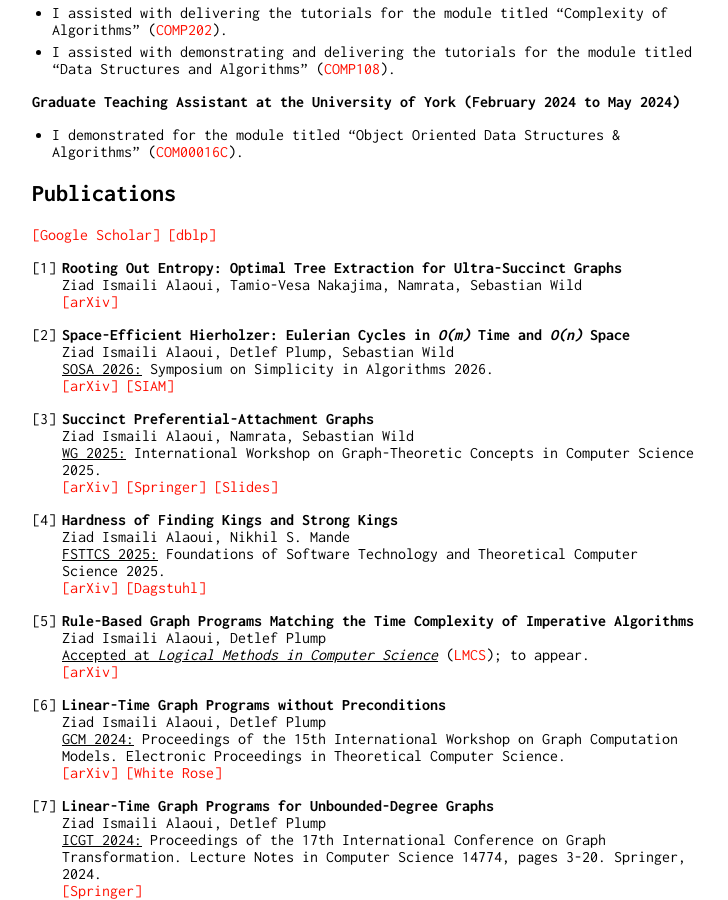
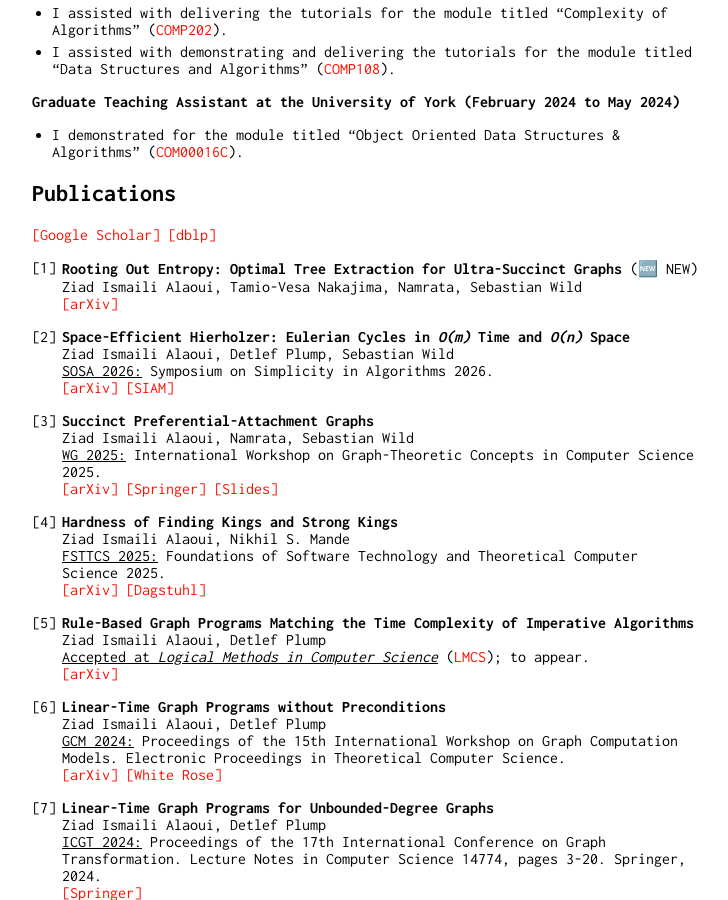
Before and after one commit to ismaili-ziad/me, a Jekyll site: the page built from index.md, in a window 1280 px wide and 900 px high, scrolled down 811 px. Shown: the whole window, without its empty margins (258-986 px from the left). Built offline with Jekyll 4.4.1, drawn with Linux system fonts in a browser that asks for light colours; our own code applies the rules of GitHub Pages for plain Markdown files.

Commit message:
Update index.md

```diff
--- a/index.md
+++ b/index.md
@@ -32,7 +32,7 @@ I am also a doctoral student at Marburg University (Germany) via a cotutelle pro
 
 [[Google Scholar]](https://scholar.google.co.uk/citations?user=ubrIbOoAAAAJ) [[dblp]](https://dblp.org/pid/380/9753.html)
 
-1. **Rooting Out Entropy: Optimal Tree Extraction for Ultra-Succinct Graphs**<br>
+1. **Rooting Out Entropy: Optimal Tree Extraction for Ultra-Succinct Graphs** (🆕 NEW)<br>
    Ziad Ismaili Alaoui, Tamio-Vesa Nakajima, Namrata, Sebastian Wild<br>
    [[arXiv]](https://arxiv.org/pdf/2603.14649)
 
```
